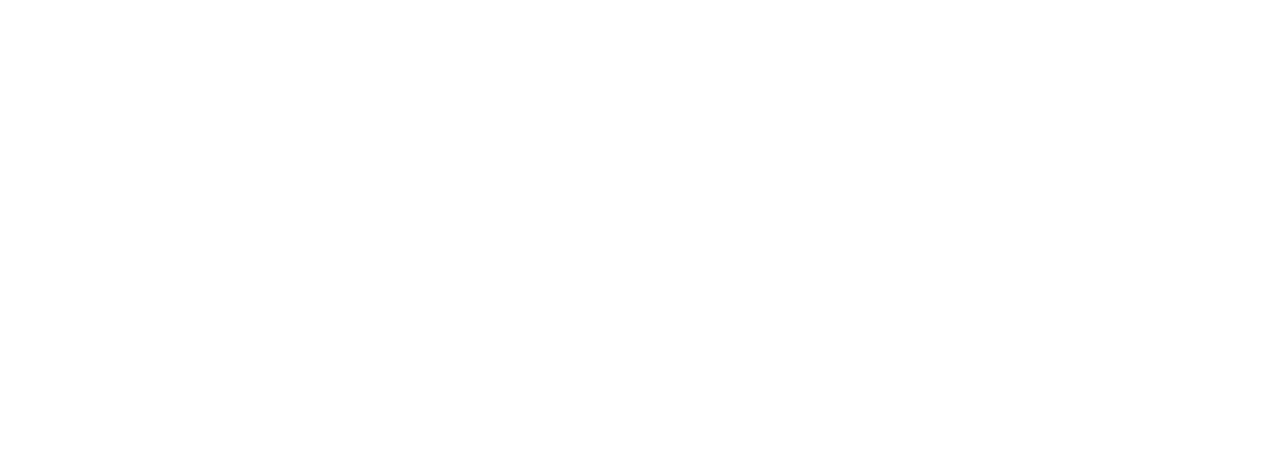
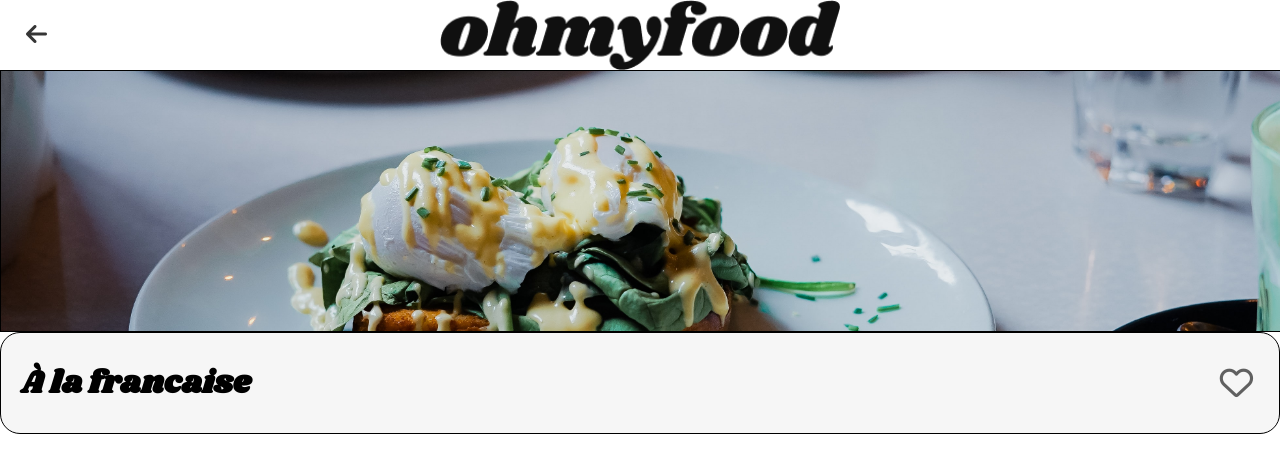
Before and after one commit to Hamza16-B/BhihHamza_3_06042021, a plain HTML site: page index2.html in a window 1280 px wide. Drawn offline with Linux system fonts and the light colour scheme.

Commit message:
Add Menus Header et Picture

```diff
--- a/index.html
+++ b/index.html
@@ -3,6 +3,7 @@
   <head>
     <meta charset="UTF-8" />
     <link rel="stylesheet" href="style.css" />
+    <link rel="stylesheet" href="style3.css" />
     <meta http-equiv="X-UA-Compatible" content="IE=edge" />
     <meta name="viewport" content="width=device-width, initial-scale=1.0" />
     <script
@@ -125,7 +126,7 @@
           <i class="fas fa-hands-helping"></i>Devenir partenaire
         </p>
         <p>Mentions légales</p>
-        <p>Contact</p>
+        <p><a href="mailto:votrenom@bidule.com">Contact</a></p>
       </footer>
     </div>
   </body>
--- a/index2.html
+++ b/index2.html
@@ -2,13 +2,40 @@
 <html lang="fr">
   <head>
     <meta charset="UTF-8" />
+    <link rel="stylesheet" href="style2.css" />
+    <link rel="stylesheet" href="style3.css" />
+    <link rel="stylesheet" href="index.html" />
     <meta http-equiv="X-UA-Compatible" content="IE=edge" />
     <meta name="viewport" content="width=device-width, initial-scale=1.0" />
     <script
       src="https://kit.fontawesome.com/710925a4e7.js"
       crossorigin="anonymous"
     ></script>
-    <title>A la francaise</title>
+    <title>À la francaise</title>
   </head>
-  <body></body>
+  <body>
+    <div>
+      <!--Header-->
+      <header>
+        <button>
+          <a href="index.html"><i class="fas fa-arrow-left"></i></a>
+        </button>
+        <img src="images/logo/ohmyfood.png" alt="logo_Omyfood" />
+      </header>
+      <!--Picture-->
+      <div id="picture">
+        <img
+          src="images/restaurants/toa-heftiba.jpg"
+          alt="vue de face une une assiette avec un plat"
+        />
+      </div>
+      <!--Menu-->
+      <section>
+        <div id="title__heart">
+          <h1>À la francaise</h1>
+          <button><i class="far fa-heart"></i></button>
+        </div>
+      </section>
+    </div>
+  </body>
 </html>
--- a/style.css
+++ b/style.css
@@ -1,45 +1,3 @@
-/* Police */
-@font-face {
-  font-family: "robotoregular";
-  src: url("Roboto/Roboto-Regular-webfont.eot");
-  src: url("Roboto/Roboto-Regular-webfont.eot?#iefix")
-      format("embedded-opentype"),
-    url("Roboto/Roboto-Regular-webfont.woff2") format("woff2"),
-    url("Roboto/Roboto-Regular-webfont.woff") format("woff"),
-    url("Roboto/Roboto-Regular-webfont.ttf") format("truetype"),
-    url("Roboto/Roboto-Regular-webfont.svg#robotoregular") format("svg");
-  font-weight: normal;
-  font-style: normal;
-}
-
-@font-face {
-  font-family: "Shrikhand";
-  src: url("Shrikhand/Shrikhand-Regular.ttf");
-}
-
-/* boddy */
-body {
-  margin: 0px;
-}
-
-#file {
-  font-family: "robotoregular";
-}
-
-/* Header */
-header {
-  height: 70px;
-  display: flex;
-  justify-content: center;
-  align-items: center;
-}
-
-header img {
-  width: 35%;
-  max-width: 400px;
-  min-width: 200px;
-}
-
 /* Presentation */
 
 #search {
@@ -237,12 +195,7 @@ article button {
   right: 20px;
 }
 
-.fa-heart {
-  font-size: 2.5em;
-  color: #606060;
-}
-
-article button:hover {
+article button:active {
   cursor: pointer;
 }
 
@@ -291,6 +244,10 @@ footer p {
   font-size: 1em;
 }
 
+footer p a:last-child {
+  color: white;
+}
+
 /* tablette */
 
 @media all and (min-width: 768px) and (max-width: 1000.99px) {
--- a/style2.css
+++ b/style2.css
@@ -0,0 +1,56 @@
+/* Header */
+header button {
+  background-color: white;
+  border: none;
+  position: absolute;
+  left: 20px;
+  font-size: 1.5em;
+}
+
+button a {
+  color: #353535;
+}
+
+/* picture */
+
+div[id="picture"] {
+  border: 1px solid black;
+  width: 100%;
+  height: 260px;
+}
+
+div[id="picture"] img {
+  object-fit: cover;
+  width: 100%;
+  height: 100%;
+}
+
+/* Menu */
+section {
+  border: 1px solid black;
+  border-radius: 20px / 20px;
+  background-color: #f6f6f6;
+}
+
+#title__heart {
+  display: flex;
+  flex-direction: row;
+  align-items: center;
+  justify-content: space-between;
+}
+
+section h1 {
+  font-family: "Shrikhand";
+  margin-left: 20px;
+  font-size: 2em;
+}
+
+button {
+  border: none;
+  background-color: #f6f6f6;
+  margin-right: 20px;
+}
+
+button:active {
+  cursor: pointer;
+}
--- /dev/null
+++ b/style3.css
@@ -0,0 +1,49 @@
+/* the points in common */
+/* Police */
+@font-face {
+  font-family: "robotoregular";
+  src: url("Roboto/Roboto-Regular-webfont.eot");
+  src: url("Roboto/Roboto-Regular-webfont.eot?#iefix")
+      format("embedded-opentype"),
+    url("Roboto/Roboto-Regular-webfont.woff2") format("woff2"),
+    url("Roboto/Roboto-Regular-webfont.woff") format("woff"),
+    url("Roboto/Roboto-Regular-webfont.ttf") format("truetype"),
+    url("Roboto/Roboto-Regular-webfont.svg#robotoregular") format("svg");
+  font-weight: normal;
+  font-style: normal;
+}
+
+@font-face {
+  font-family: "Shrikhand";
+  src: url("Shrikhand/Shrikhand-Regular.ttf");
+}
+/* boddy */
+body {
+  margin: 0px;
+}
+
+#file {
+  font-family: "robotoregular";
+}
+
+/* Header */
+header {
+  height: 70px;
+  display: flex;
+  justify-content: center;
+  align-items: center;
+  position: relative;
+}
+
+header img {
+  width: 35%;
+  max-width: 400px;
+  min-width: 200px;
+}
+
+/* Menu */
+
+.fa-heart {
+  color: #606060;
+  font-size: 2.5em;
+}
```
Also changed, not shown: index3.html (+12 -1 lines), index4.html (+12 -1 lines), index5.html (+12 -1 lines).
